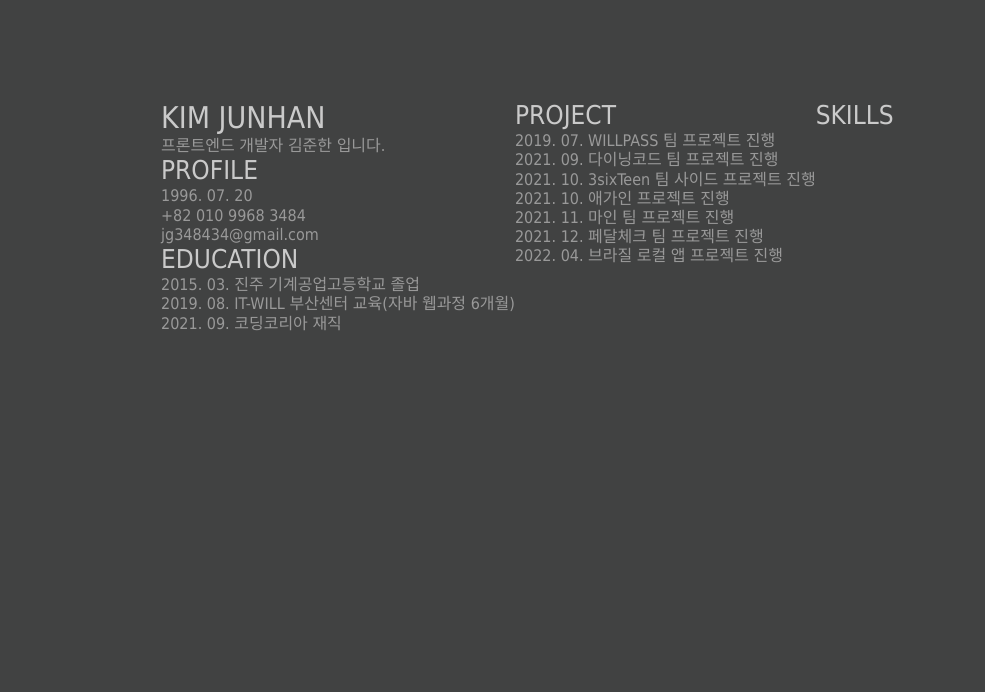
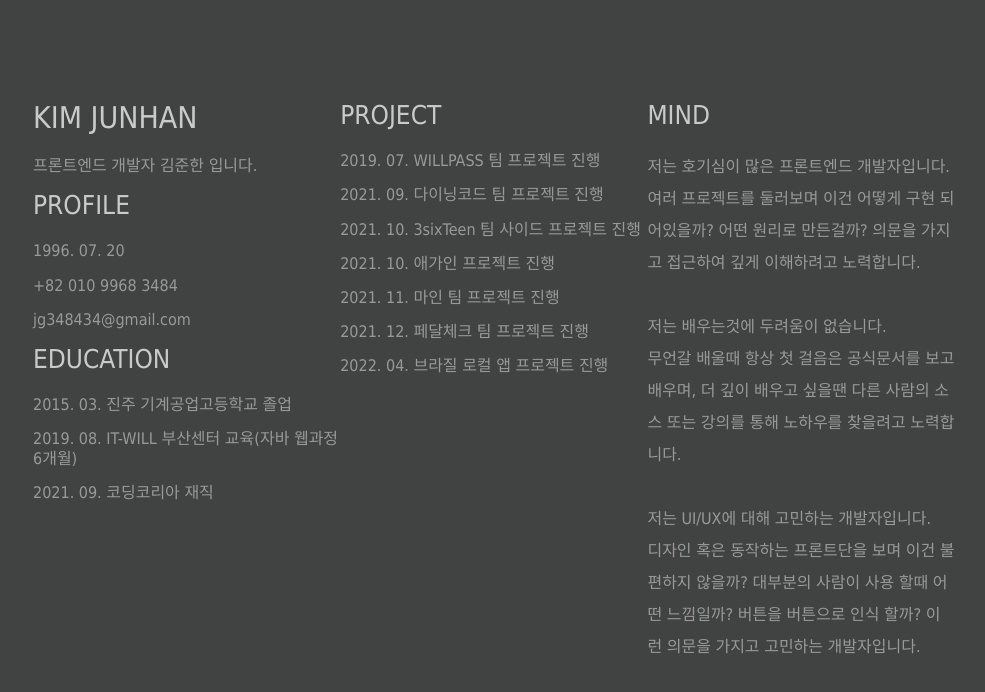
Before and after one commit to sovla/Portfolio2022, a Next.js app: page /aboutme in a window 1280 px wide. Shown: the top 692 px of the page, without its empty margins (95-1080 px from the left). Built offline with nearby package versions, Linux system fonts and the light colour scheme.

Commit message:
- aboutme 작성 완료

```diff
--- a/pages/aboutme.tsx
+++ b/pages/aboutme.tsx
@@ -4,23 +4,37 @@ import styled from "styled-components";
 const Container = styled.div`
     width: 100vw;
     background-color: #414242;
-  padding: 100px 20%;
+    padding: 100px 10%;
     min-height: 100vh;
     display: flex;
     flex-direction: row;
-  .section {
-    width: 40%;
-    height: calc(100vh - 200px);
+    h1,
+    h2 {
+        margin-bottom: 20px;
     }
-  .content {
-    flex: 1;
+
+    p {
+        margin-bottom: 15px;
+    }
+    .career {
+    }
+    .project {
+        flex: 0.3;
+    }
+    .mind {
+        p {
+            line-height: 2;
+        }
+    }
+    div {
+        flex: 0.3;
     }
 `;
 
 const AboutMe = () => {
     return (
         <Container>
-      <div>
+            <div className="career">
                 <h1>KIM JUNHAN</h1>
                 <p>프론트엔드 개발자 김준한 입니다.</p>
 
@@ -34,7 +48,7 @@ const AboutMe = () => {
                 <p>2019. 08. IT-WILL 부산센터 교육(자바 웹과정 6개월)</p>
                 <p>2021. 09. 코딩코리아 재직</p>
             </div>
-      <div>
+            <div className="project">
                 <h2>PROJECT</h2>
                 <p>2019. 07. WILLPASS 팀 프로젝트 진행</p>
                 <p>2021. 09. 다이닝코드 팀 프로젝트 진행</p>
@@ -44,25 +58,32 @@ const AboutMe = () => {
                 <p>2021. 12. 페달체크 팀 프로젝트 진행</p>
                 <p>2022. 04. 브라질 로컬 앱 프로젝트 진행</p>
             </div>
-      <div>
-        <h2>SKILLS</h2>
+            <div className="mind">
+                <h2>MIND</h2>
+                <p>
+                    저는 호기심이 많은 프론트엔드 개발자입니다.
+                    <br />
+                    여러 프로젝트를 둘러보며 이건 어떻게 구현 되어있을까? 어떤
+                    원리로 만든걸까? 의문을 가지고 접근하여 깊게 이해하려고
+                    노력합니다.
+                    <br />
+                    <br />
+                    저는 배우는것에 두려움이 없습니다.
+                    <br />
+                    무언갈 배울때 항상 첫 걸음은 공식문서를 보고 배우며, 더 깊이
+                    배우고 싶을땐 다른 사람의 소스 또는 강의를 통해 노하우를
+                    찾을려고 노력합니다.
+                    <br />
+                    <br />
+                    저는 UI/UX에 대해 고민하는 개발자입니다.
+                    <br />
+                    디자인 혹은 동작하는 프론트단을 보며 이건 불편하지 않을까?
+                    대부분의 사람이 사용 할때 어떤 느낌일까? 버튼을 버튼으로
+                    인식 할까? 이런 의문을 가지고 고민하는 개발자입니다.
+                </p>
             </div>
         </Container>
     );
 };
 
-const SKILLS = {
-  front: [
-    "HTML",
-    "CSS",
-    "JAVASCRIPT",
-    "JQUERY",
-    "BOOTSTRAP",
-    "REACT",
-    "REACT-NATIVE",
-    "TYPESCRIPT",
-  ],
-  back: ["JAVA", "MYSQL", "SPRING"],
-};
-
 export default AboutMe;
```
Lines whose indentation alone changed are shown as unchanged.
